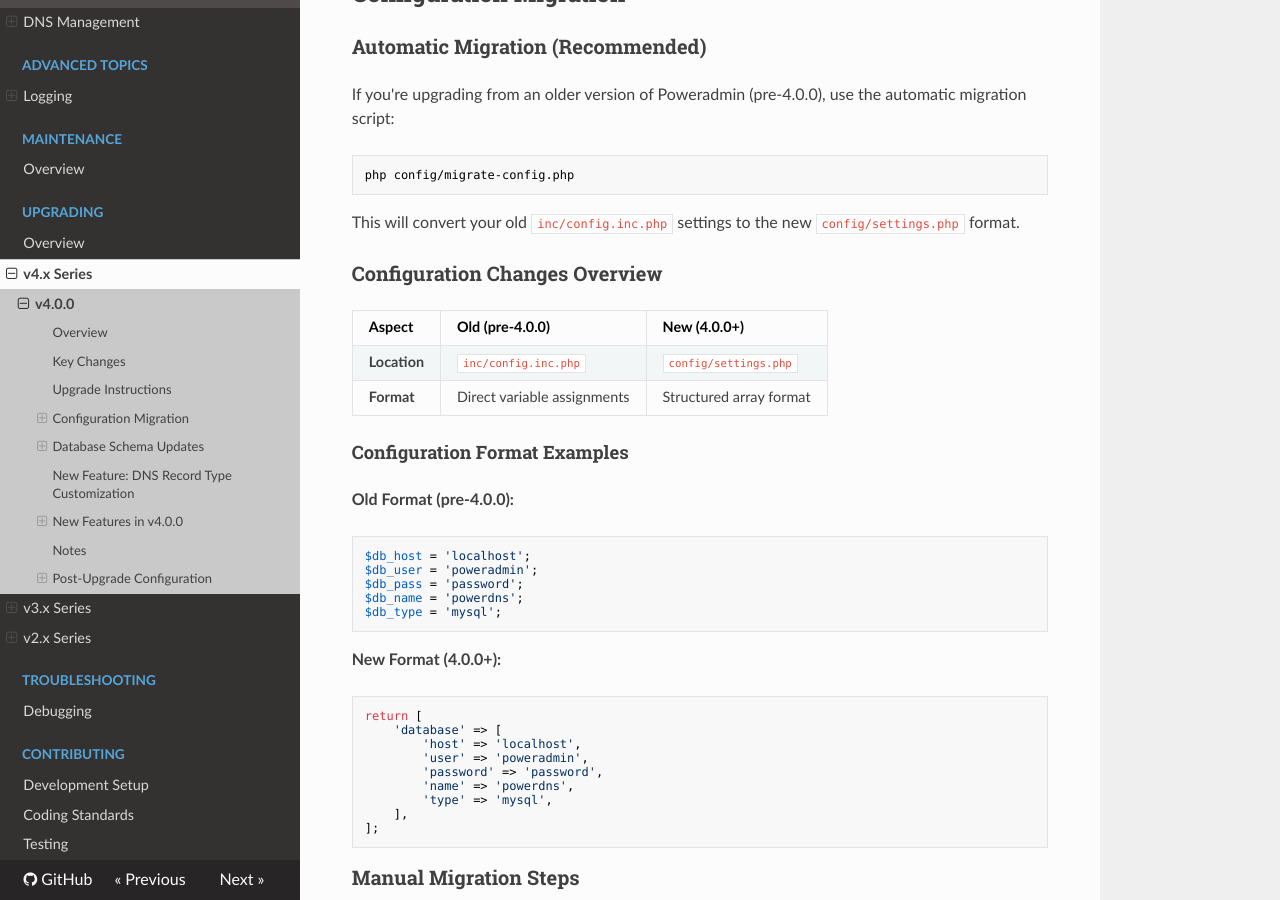
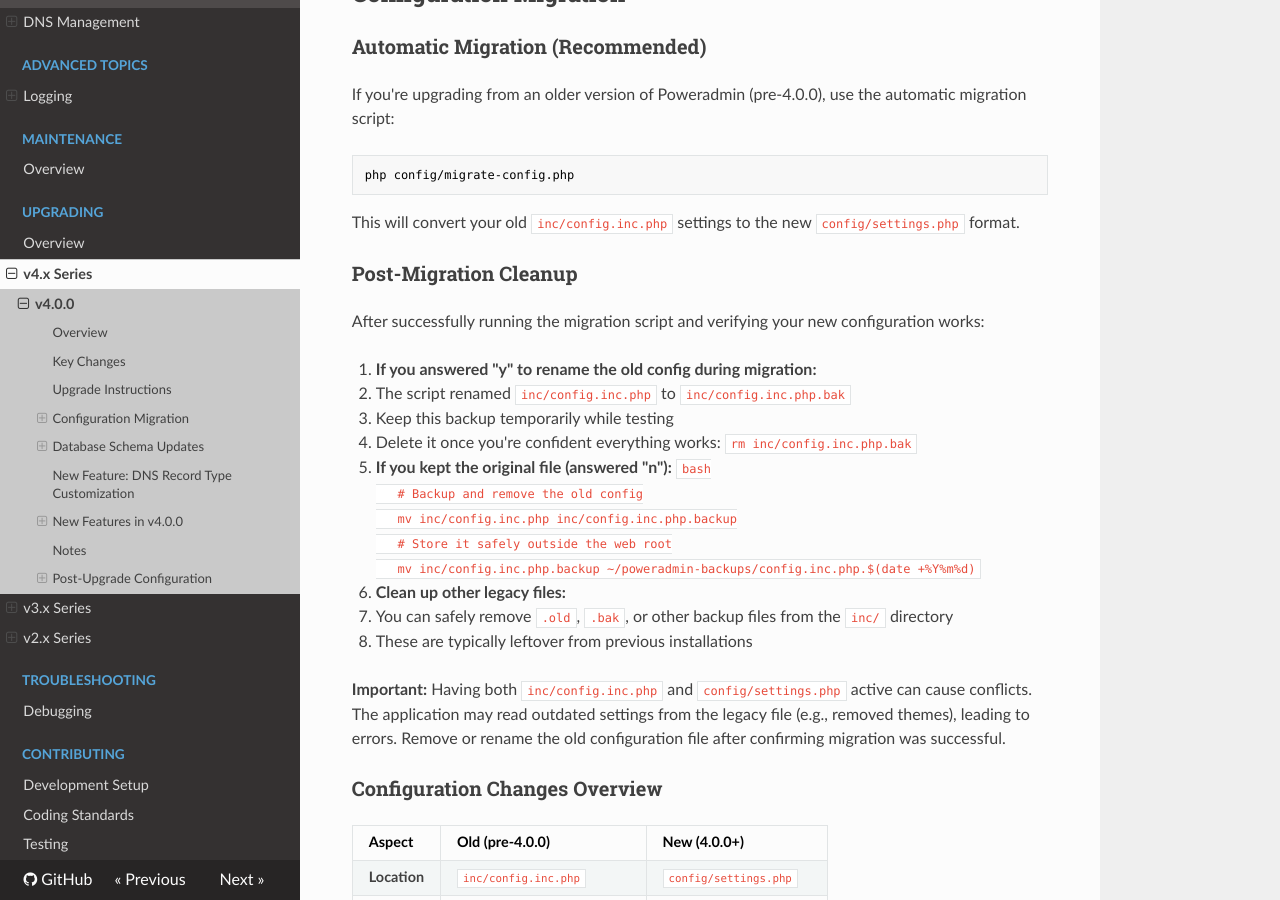
Before and after one commit to poweradmin/poweradmin-docs, an MkDocs documentation site: the page built from docs/upgrading/v4.0.0.md, in a window 1280 px wide and 900 px high, scrolled down 1000 px. Built offline with MkDocs 1.6.1, drawn with Linux system fonts in a browser that asks for light colours; nearby versions of some CDN libraries; some of the changed text lies outside the part shown.

Commit message:
docs: enhance v4.0.0 migration guide

````diff
--- a/docs/upgrading/v4.0.0.md
+++ b/docs/upgrading/v4.0.0.md
@@ -37,6 +37,29 @@
 ```
 
 This will convert your old `inc/config.inc.php` settings to the new `config/settings.php` format.
+
+### Post-Migration Cleanup
+
+After successfully running the migration script and verifying your new configuration works:
+
+1. **If you answered "y" to rename the old config during migration:**
+   - The script renamed `inc/config.inc.php` to `inc/config.inc.php.bak`
+   - Keep this backup temporarily while testing
+   - Delete it once you're confident everything works: `rm inc/config.inc.php.bak`
+
+2. **If you kept the original file (answered "n"):**
+   ```bash
+   # Backup and remove the old config
+   mv inc/config.inc.php inc/config.inc.php.backup
+   # Store it safely outside the web root
+   mv inc/config.inc.php.backup ~/poweradmin-backups/config.inc.php.$(date +%Y%m%d)
+   ```
+
+3. **Clean up other legacy files:**
+   - You can safely remove `.old`, `.bak`, or other backup files from the `inc/` directory
+   - These are typically leftover from previous installations
+
+**Important:** Having both `inc/config.inc.php` and `config/settings.php` active can cause conflicts. The application may read outdated settings from the legacy file (e.g., removed themes), leading to errors. Remove or rename the old configuration file after confirming migration was successful.
 
 ### Configuration Changes Overview
 
@@ -376,8 +399,9 @@
 
 ## Notes
 
-- Legacy configuration format (`inc/config.inc.php`) is still supported but will be removed in a future version
-- You can have both configuration files during the transition period
+- **Legacy configuration cleanup required**: After migrating to the new configuration format, remove or rename `inc/config.inc.php` to prevent conflicts
+- Legacy configuration format (`inc/config.inc.php`) is supported in v4.0.0 but **will be completely removed in the next major release**
+- Having both configuration files active can cause unexpected behavior (e.g., crashes from removed theme references)
 - The new configuration system offers more flexibility and better organization
 - Review security settings after upgrade to take advantage of new account lockout features
 - This is a significant update that lays groundwork for future improvements
````
